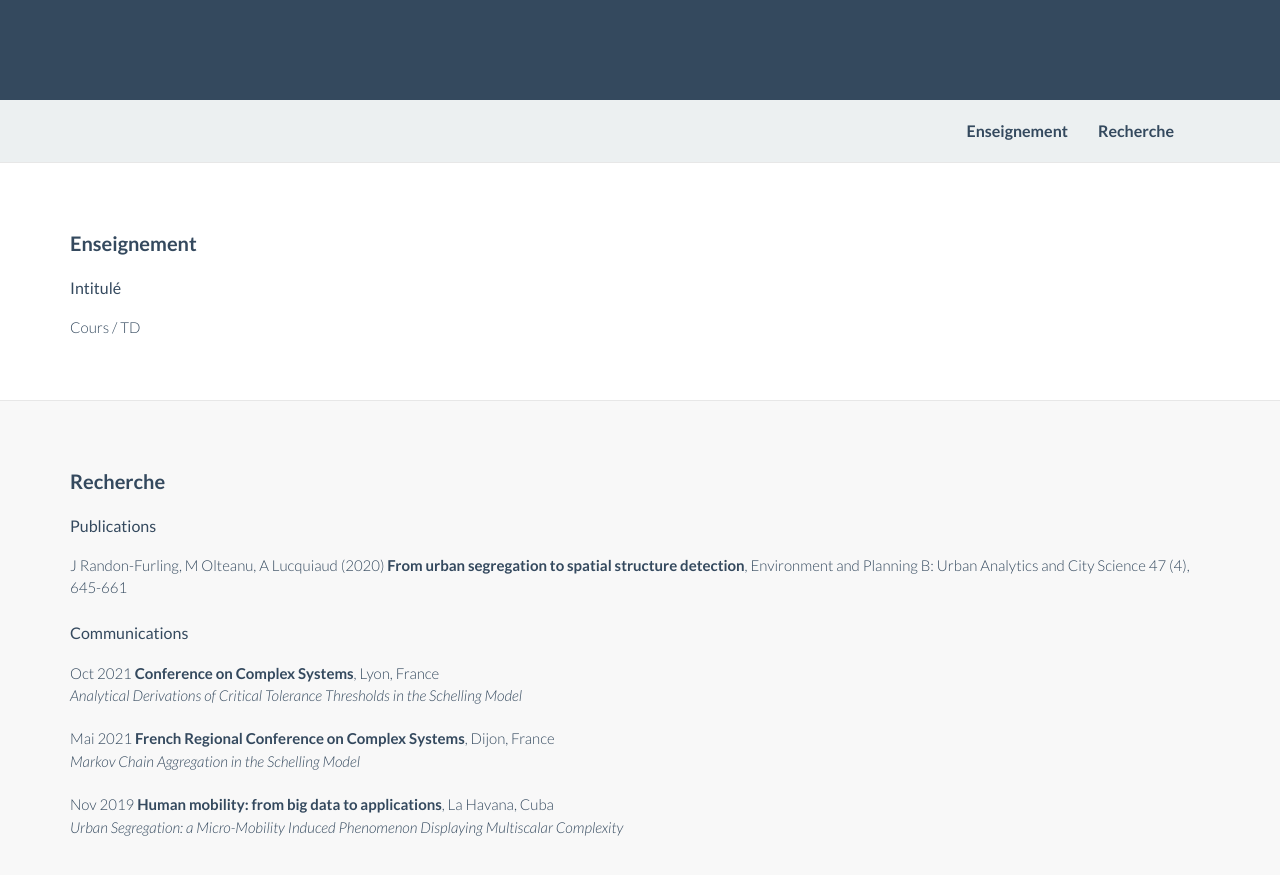
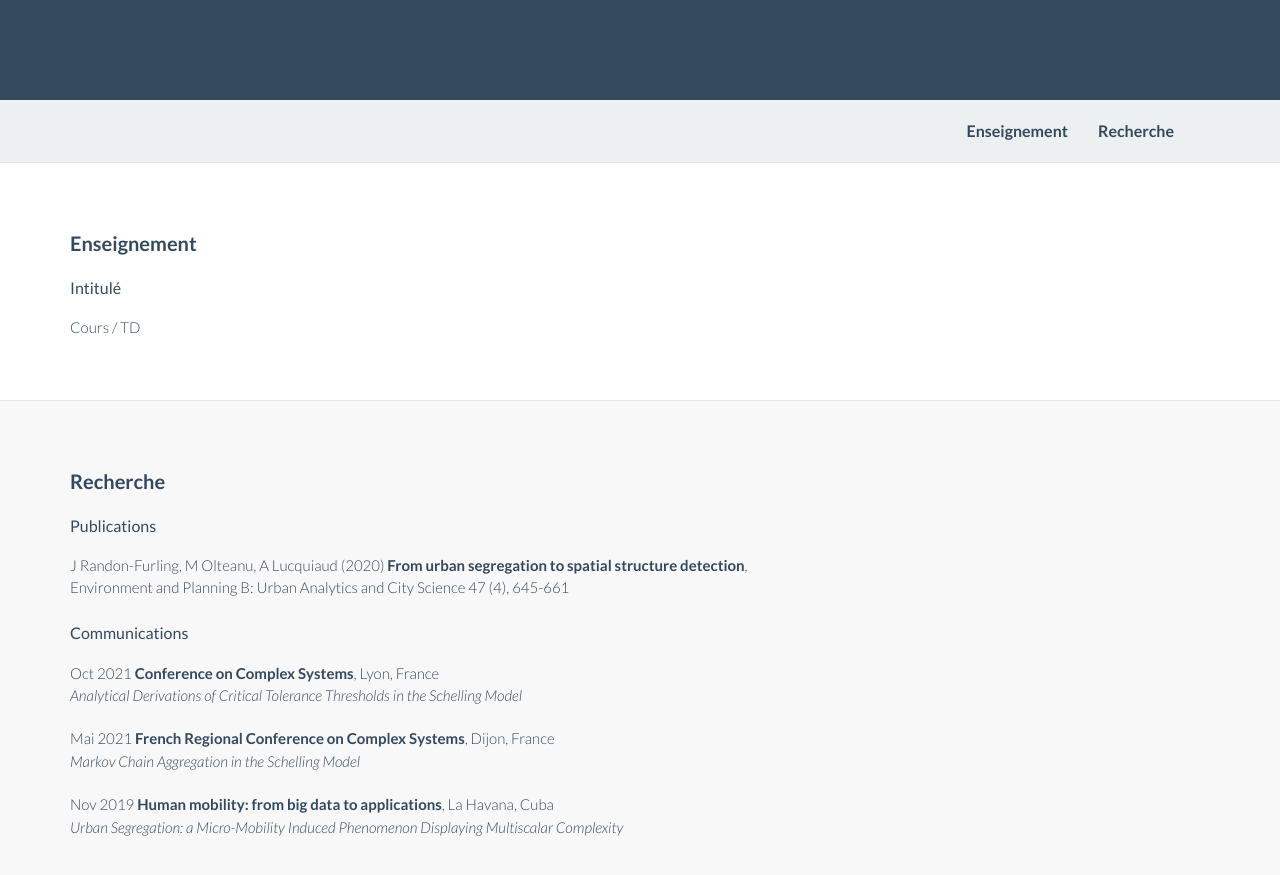
Before and after one commit to alucquiaud/alucquiaud.github.io, a Jekyll site: the page index.html, which Jekyll copies as it is, in a window 1280 px wide and 900 px high, scrolled down 800 px. Shown: the top 875 px of the window. Built offline with Jekyll 4.4.1, drawn with Linux system fonts in a browser that asks for light colours; nearby versions of some CDN libraries.

Commit message:
Update index.html

```diff
--- a/index.html
+++ b/index.html
@@ -137,7 +137,7 @@ Intitulé
 
 Publications
 
-			 <p class="lead"> J Randon-Furling, M Olteanu, A Lucquiaud (2020) <b>From urban segregation to spatial structure detection</b>,
+			 <p class="lead"> J Randon-Furling, M Olteanu, A Lucquiaud (2020) <b>From urban segregation to spatial structure detection</b>,<br>
 				 Environment and Planning B: Urban Analytics and City Science 47 (4), 645-661 <a href="link"></a></p>
 
 Communications
```
